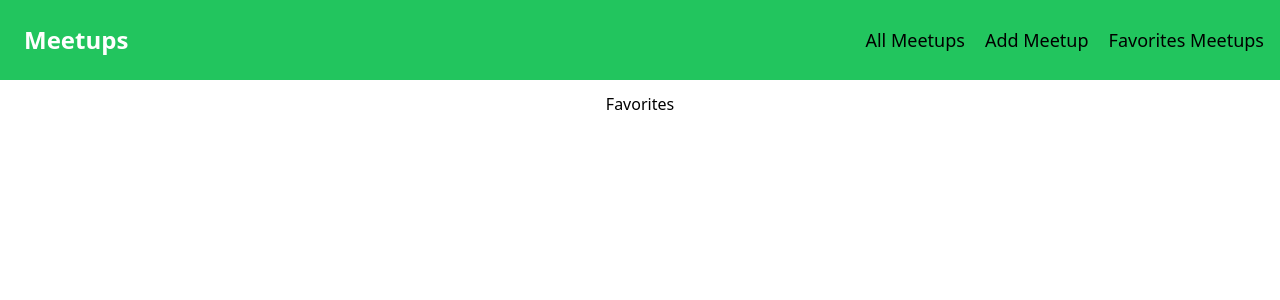
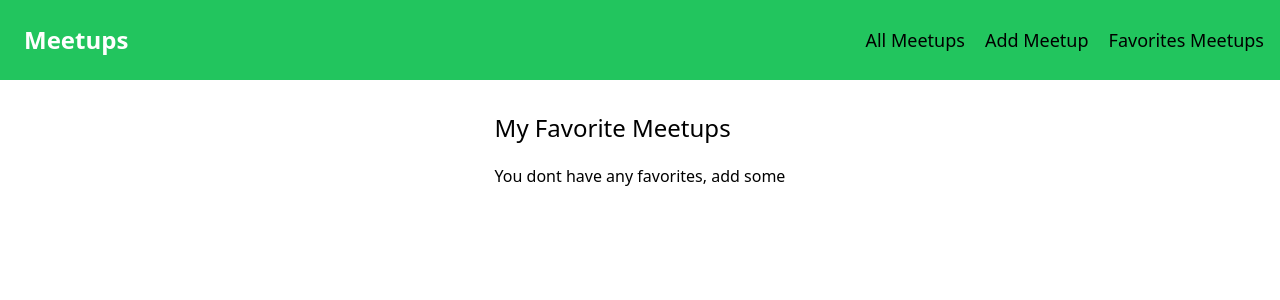
Before and after one commit to Hamza405/Meetups, a React (Create React App) app: page /favorites in a window 1280 px wide. Shown: the top 300 px of the page. Built offline with nearby package versions, Linux system fonts and the light colour scheme.

Commit message:
fill favorite view with data

```diff
--- a/src/App.js
+++ b/src/App.js
@@ -1,6 +1,6 @@
 import { Route, Routes } from "react-router-dom";
 import MeetupsView from "./pages/MeetupsView";
-import FavoritesMeetups from "./pages/FavoritesMeetups";
+import FavoritesMeetupsView from "./pages/FavoritesMeetups";
 import AddMeetup from "./pages/AddMeetup";
 import MainLayout from "./components/layout/MainLayout";
 
@@ -10,7 +10,7 @@ function App() {
       <Routes>
         <Route path="/" element={<MeetupsView />} />
         <Route path="/add-meetup" element={<AddMeetup />} />
-        <Route path="/favorites" element={<FavoritesMeetups />} />
+        <Route path="/favorites" element={<FavoritesMeetupsView />} />
       </Routes>
     </MainLayout>
   );
--- a/src/pages/FavoritesMeetups.js
+++ b/src/pages/FavoritesMeetups.js
@@ -1,5 +1,21 @@
+import { useContext } from "react";
+import FavoriteContext from "../store/favorites_context";
+import MeetupList from "../components/meetups_components/Meetuplist";
+
 function FavoritesMeetupsView() {
-  return <div>Favorites</div>;
+  const favContext = useContext(FavoriteContext);
+  let content;
+  if (favContext.total === 0) {
+    content = <p>You dont have any favorites, add some</p>;
+  } else {
+    content = <MeetupList items={favContext.favorites} />;
+  }
+  return (
+    <div>
+      <h1 className="text-2xl my-5">My Favorite Meetups</h1>
+      {content}
+    </div>
+  );
 }
 
 export default FavoritesMeetupsView;
```
